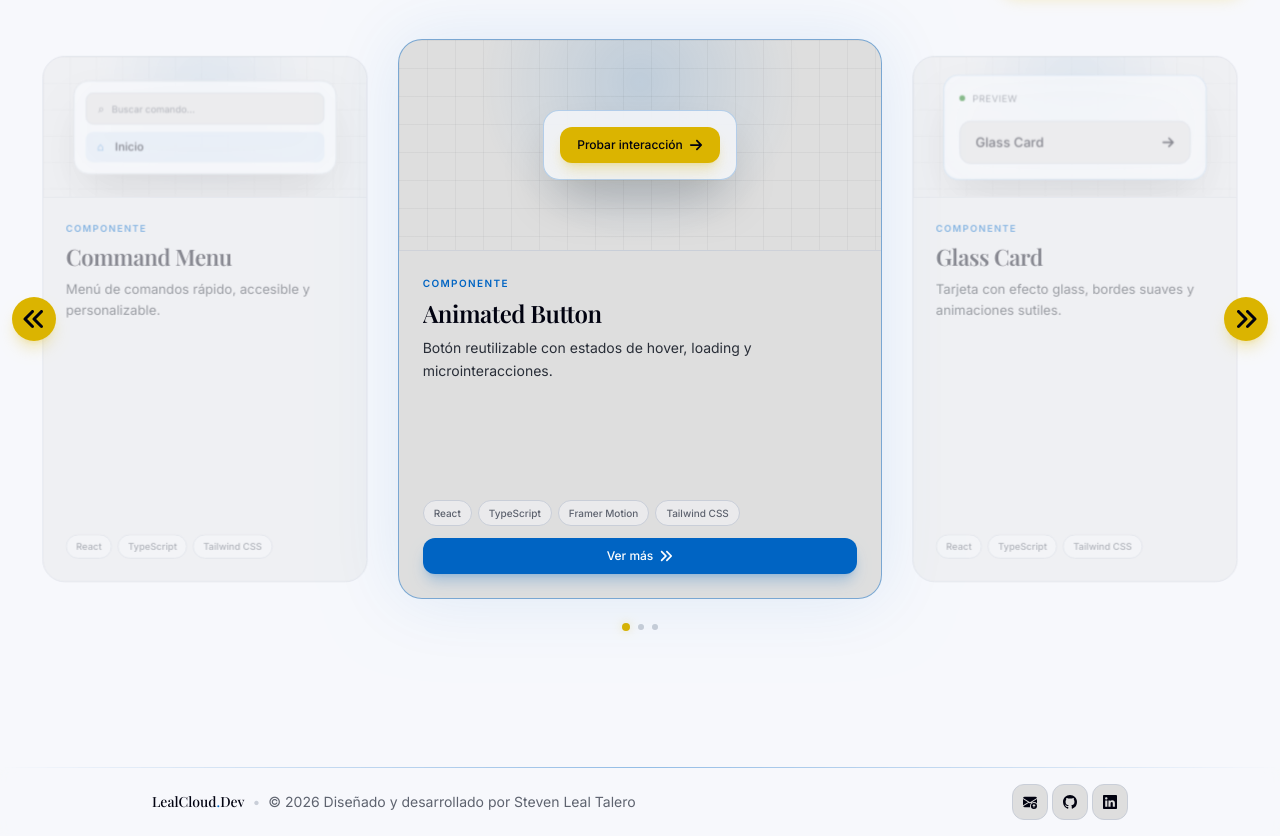
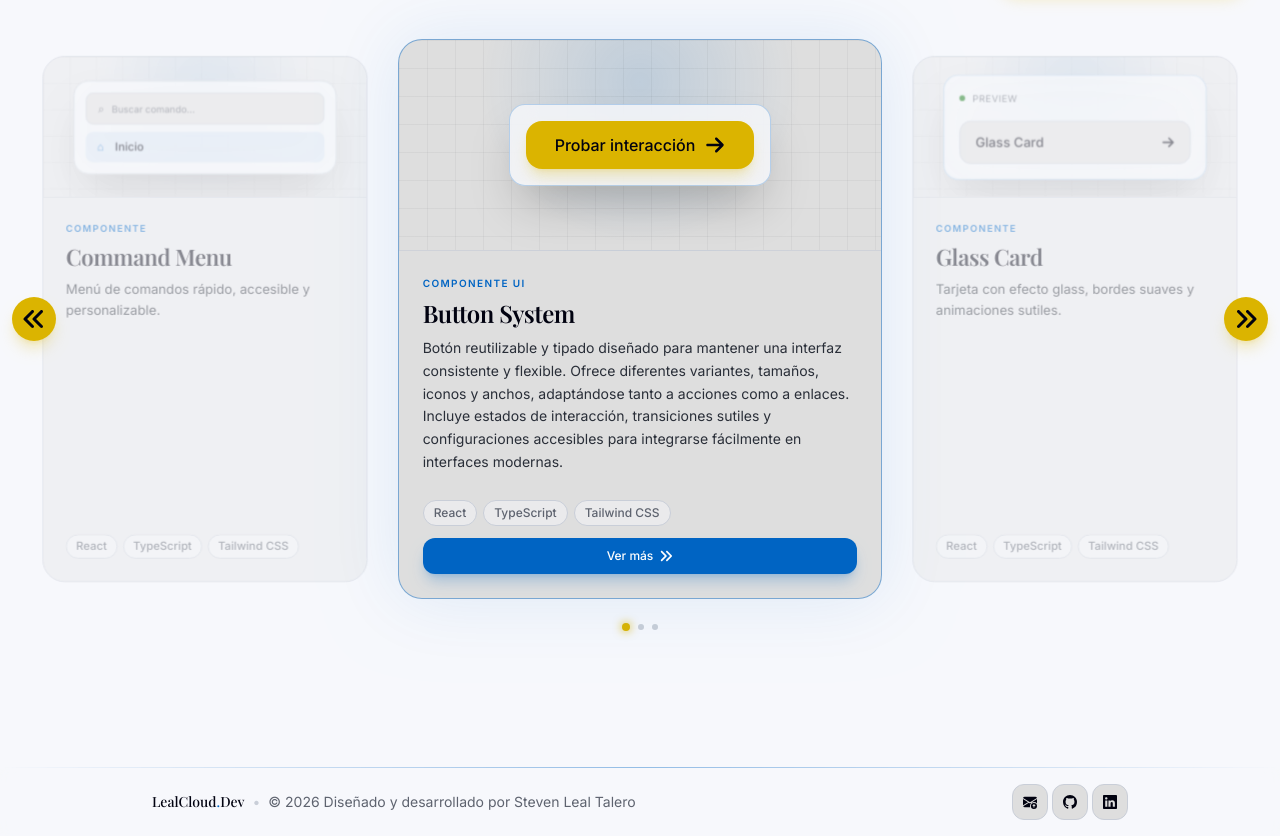
Before and after one commit to LealCloud/lealcloud.dev, a Next.js app: page / in a window 1280 px wide. Shown: the part 1140-1976 px from the top of the page. Built offline with nearby package versions, Linux system fonts and the light colour scheme; a web font is replaced by a local one.

Commit message:
feat: actualizar diseño y contenido de Card y ComponentLab

```diff
--- a/src/app/(frontend)/(home)/ComponentLab.tsx
+++ b/src/app/(frontend)/(home)/ComponentLab.tsx
@@ -8,11 +8,11 @@ import { useState } from 'react';
 
 const COMPONENTS = [
   {
-    title: 'Animated Button',
-    type: 'Componente',
+    title: 'Button System',
+    type: 'Componente UI',
     description:
-      'Botón reutilizable con estados de hover, loading y microinteracciones.',
-    technologies: ['React', 'TypeScript', 'Framer Motion', 'Tailwind CSS'],
+      'Botón reutilizable y tipado diseñado para mantener una interfaz consistente y flexible. Ofrece diferentes variantes, tamaños, iconos y anchos, adaptándose tanto a acciones como a enlaces. Incluye estados de interacción, transiciones sutiles y configuraciones accesibles para integrarse fácilmente en interfaces modernas.',
+    technologies: ['React', 'TypeScript', 'Tailwind CSS'],
   },
   {
     title: 'Glass Card',
@@ -74,9 +74,13 @@ export default function ComponentLab() {
     if (index === 0) {
       return (
         <div className="border-primary/25 bg-background/80 rounded-2xl border p-4 shadow-2xl backdrop-blur-xl">
-          <Button variant="accent" size="sm" iconPosition="right">
+          <Button
+            variant="accent"
+            size="lg"
+            icon="arrowright"
+            iconPosition="right"
+          >
             Probar interacción
-            <AppIcon category="ui" name="arrowright" className="text-sm" />
           </Button>
         </div>
       );
@@ -230,7 +234,7 @@ export default function ComponentLab() {
           aria-label="Navegación del carrusel"
         >
           {COMPONENTS.map((component, index) => (
-            <Button
+            <button
               key={component.title}
               type="button"
               aria-label={`Ir a ${component.title}`}
@@ -241,10 +245,9 @@ export default function ComponentLab() {
                   index > activeIndex ? 1 : index < activeIndex ? -1 : 0,
                 )
               }
-              variant="accent"
               className={
                 index === activeIndex
-                  ? 'size-2 rounded-full p-0 shadow-[0_0_10px_var(--accent)]'
+                  ? 'bg-accent size-2 rounded-full p-0 shadow-[0_0_10px_var(--accent)]'
                   : 'bg-border hover:bg-foreground-subtle size-1.5 rounded-full p-0 shadow-none'
               }
             />
--- a/src/components/ui/Card.tsx
+++ b/src/components/ui/Card.tsx
@@ -55,27 +55,27 @@ export function Card({
         </div>
       </div>
 
-      {/* Contenido: flex-col de altura fija, cada sección reserva su espacio */}
-      <div className="flex flex-1 flex-col p-5 md:p-6">
+      {/* Contenido: min-h-0 permite que se encoja al espacio restante del card */}
+      <div className="flex min-h-0 flex-1 flex-col p-5 md:p-6">
         <p className="text-primary mb-1.5 shrink-0 text-[10px] font-semibold tracking-[0.14em] uppercase">
           {category}
         </p>
 
         <h3 className="line-clamp-2 shrink-0 text-xl md:text-2xl">{title}</h3>
 
-        <p className="text-foreground-muted mt-2 max-h-16 flex-1 overflow-y-auto text-sm leading-relaxed">
+        {/* La descripción toma el espacio sobrante y hace scroll interno si es larga */}
+        <p className="text-foreground-muted mt-2 min-h-0 flex-1 overflow-y-auto text-sm leading-relaxed">
           {description}
         </p>
 
-        {/* Bloque final empujado abajo: un único mt-auto en el contenedor,
-            tags y link comparten espacio interno vía gap */}
-        <div className="mt-auto flex flex-col gap-3">
+        {/* Bloque final: shrink-0 evita que tags y botón se compriman o se oculten */}
+        <div className="mt-3 flex shrink-0 flex-col gap-3">
           {tags.length > 0 && (
             <ul className="flex max-h-8 shrink-0 flex-wrap gap-1.5 overflow-hidden">
               {tags.map((tag) => (
                 <li
                   key={tag}
-                  className="border-border bg-background/50 text-foreground-subtle rounded-full border px-2.5 py-1 text-[10px] font-medium"
+                  className="border-border bg-background/50 text-foreground-subtle rounded-full border px-2.5 py-1 text-xs font-medium"
                 >
                   {tag}
                 </li>
```
